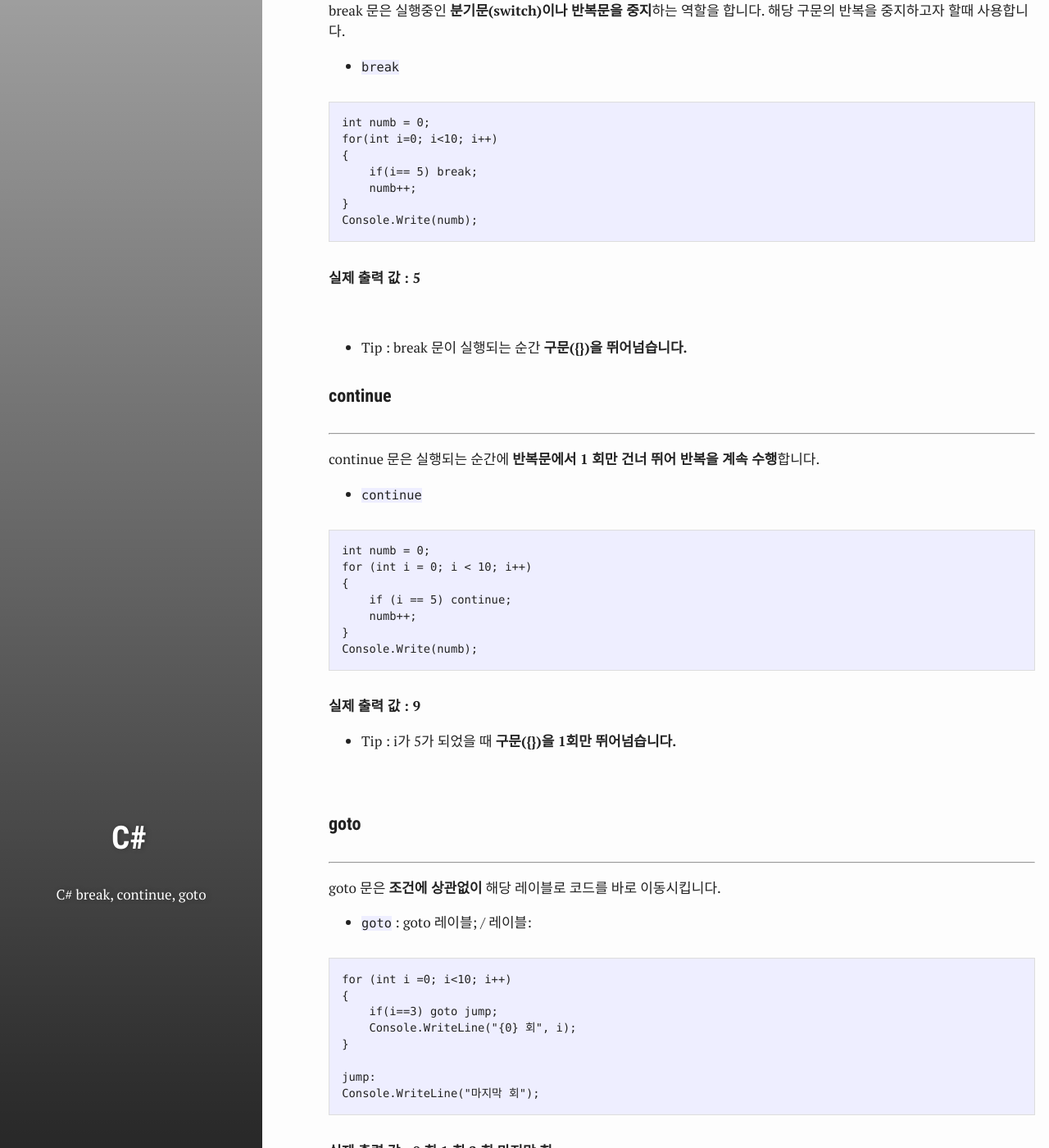
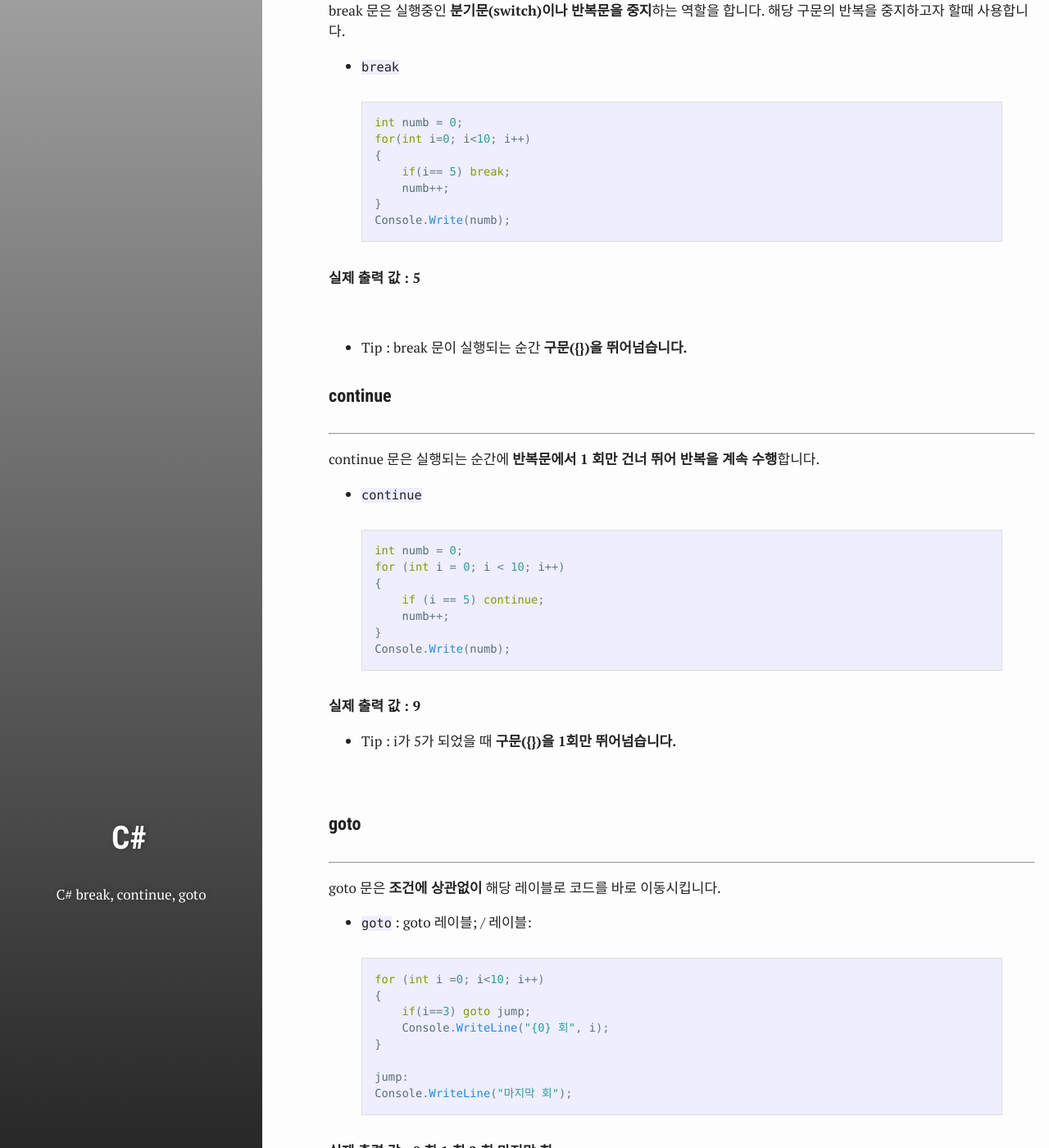
Before and after one commit to test076923/076923.github.io, a Jekyll site: the page built from _posts/2017-09-03-C#-12.md, in a window 1280 px wide and 1400 px high, scrolled down 476 px. Shown: the whole window at 82% size. Built offline with Jekyll 4.4.1, drawn with Linux system fonts in a browser that asks for light colours; comment, search, counter and statistics services are not loaded.

Commit message:
Update 2017-09-03-C#-12.md

````diff
--- a/_posts/2017-09-03-C#-12.md
+++ b/_posts/2017-09-03-C#-12.md
@@ -23,7 +23,7 @@ break 문은 실행중인 **분기문(switch)이나 반복문을 중지**하는
 
 * `break`
 
-```c#:
+{% highlight c# %}
 int numb = 0;
 for(int i=0; i<10; i++)
 {
@@ -31,7 +31,7 @@ for(int i=0; i<10; i++)
     numb++;
 }
 Console.Write(numb);
-```
+{% endhighlight %}
 
 **실제 출력 값 : 5**
 
@@ -47,7 +47,7 @@ continue 문은 실행되는 순간에 **반복문에서 1 회만 건너 뛰어
 
 * `continue`
 
-```c#:
+{% highlight c# %}
 int numb = 0;
 for (int i = 0; i < 10; i++)
 {
@@ -55,7 +55,7 @@ for (int i = 0; i < 10; i++)
     numb++;
 }
 Console.Write(numb);
-```
+{% endhighlight %}
 
 **실제 출력 값 : 9**<br>
 
@@ -70,7 +70,7 @@ goto 문은 **조건에 상관없이** 해당 레이블로 코드를 바로 이
 
 * `goto` : goto 레이블; / 레이블:
 
-```c#:
+{% highlight c# %}
 for (int i =0; i<10; i++)
 {
     if(i==3) goto jump;
@@ -79,7 +79,7 @@ for (int i =0; i<10; i++)
 
 jump:
 Console.WriteLine("마지막 회");
-```
+{% endhighlight %}
 
 **실제 출력 값 : 0 회 1 회 2 회 마지막 회**<br>
 
````
